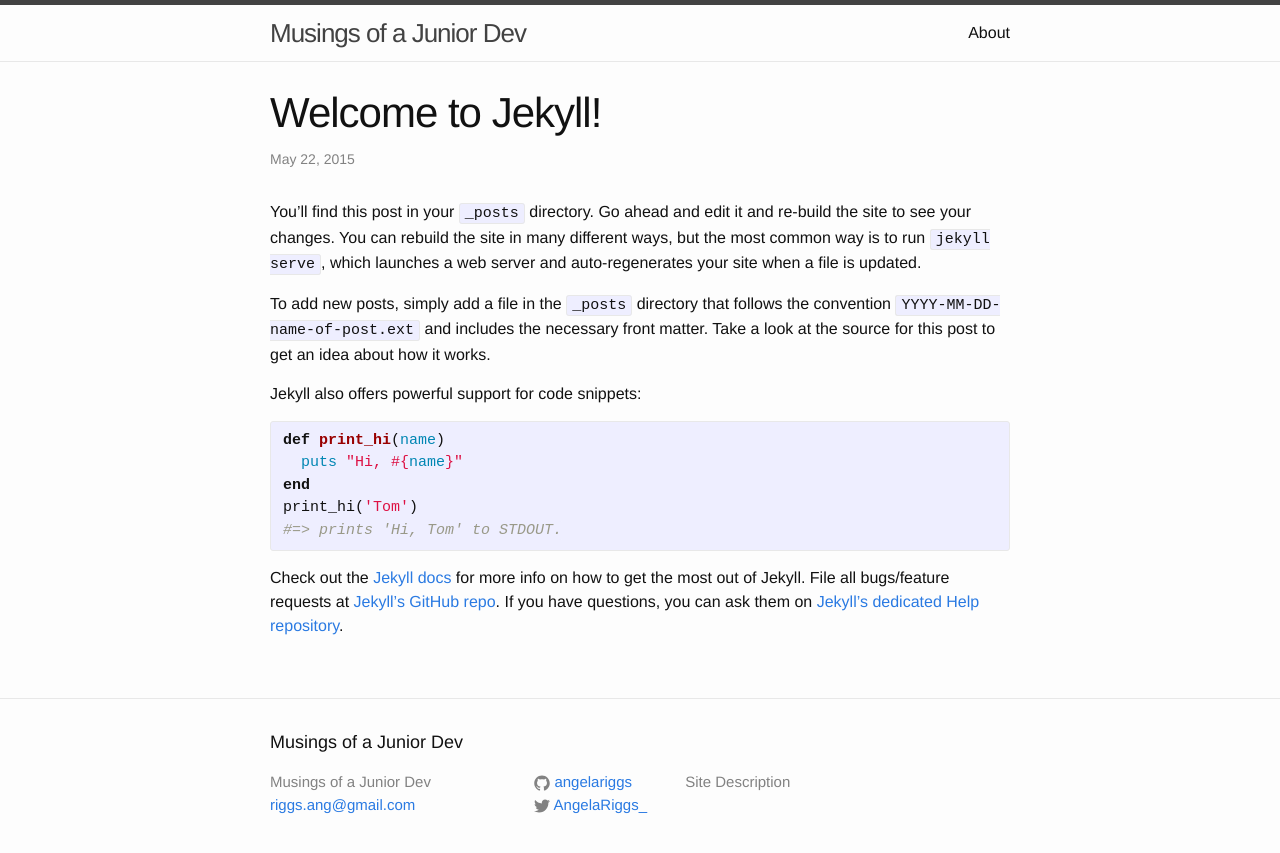
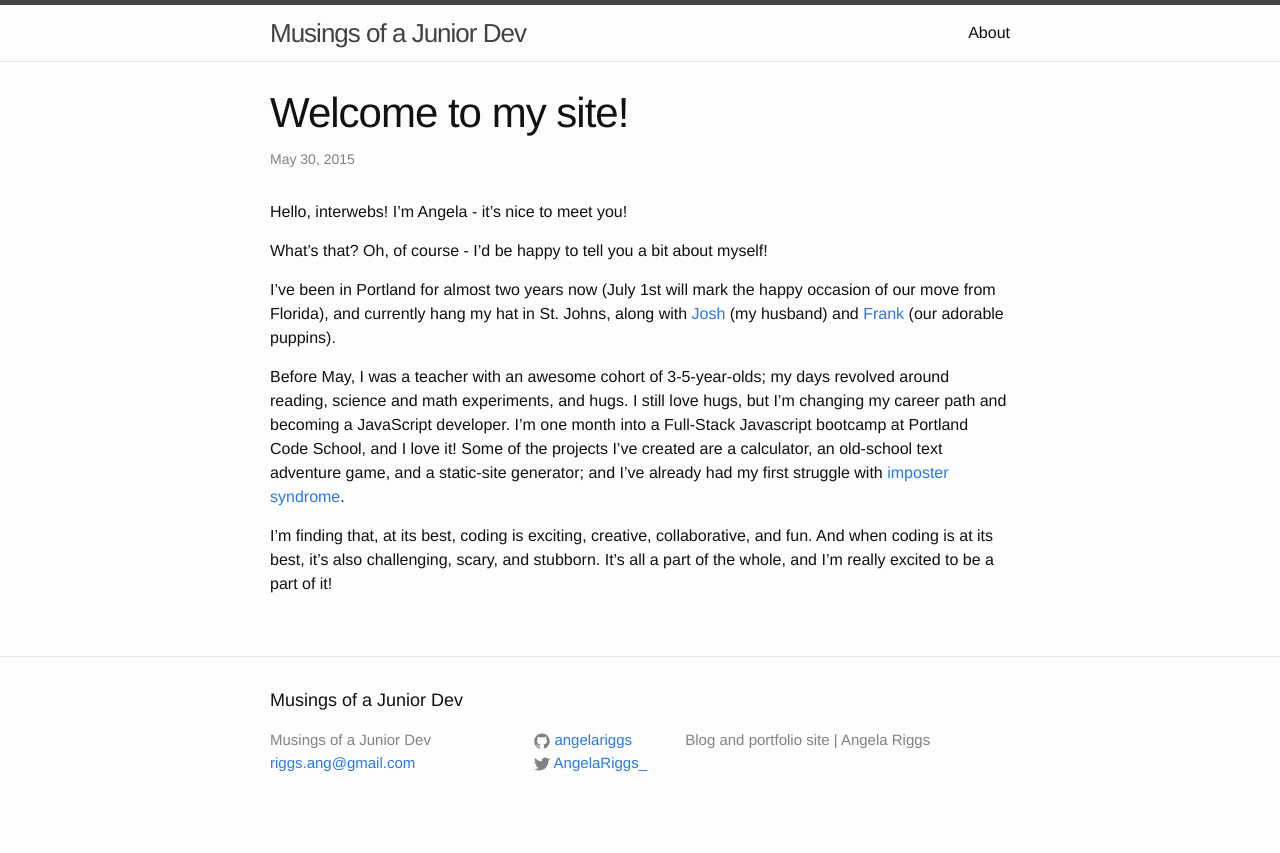
Before and after one commit to angelariggs/angelariggs.github.io, a Jekyll site: the page built from _posts/2015-05-22-welcome-to-jekyll.markdown, in a window 1280 px wide. Shown: the top 853 px of the page. Built offline with Jekyll 4.4.1, drawn with Linux system fonts in a browser that asks for light colours.

Commit message:
removed jekyll default post; added Welcome to My Site post

```diff
--- a/_config.yml
+++ b/_config.yml
@@ -1,7 +1,7 @@
 # Site settings
 title: Musings of a Junior Dev
 email: riggs.ang@gmail.com
-description: Site Description
+description: Blog and portfolio site | Angela Riggs
 baseurl: "" # the subpath of your site, e.g. /blog/
 url: "angelariggs.github.io/" # the base hostname & protocol for your site
 twitter_username: AngelaRiggs_
--- a/_posts/2015-05-22-welcome-to-jekyll.markdown
+++ b/_posts/2015-05-22-welcome-to-jekyll.markdown
@@ -1,25 +1,14 @@
 ---
 layout: post
-title:  "Welcome to Jekyll!"
-date:   2015-05-22 13:37:25
-categories: jekyll update
+title:  "Welcome to my site!"
+date:   2015-05-30
 ---
-You’ll find this post in your `_posts` directory. Go ahead and edit it and re-build the site to see your changes. You can rebuild the site in many different ways, but the most common way is to run `jekyll serve`, which launches a web server and auto-regenerates your site when a file is updated.
+Hello, interwebs! I'm Angela - it's nice to meet you!
 
-To add new posts, simply add a file in the `_posts` directory that follows the convention `YYYY-MM-DD-name-of-post.ext` and includes the necessary front matter. Take a look at the source for this post to get an idea about how it works.
+What's that? Oh, of course - I'd be happy to tell you a bit about myself!
 
-Jekyll also offers powerful support for code snippets:
+I've been in Portland for almost two years now (July 1st will mark the happy occasion of our move from Florida), and currently hang my hat in St. Johns, along with [Josh](http://joshriggs.net/) (my husband) and [Frank](https://instagram.com/p/sL96HQFL82/) (our adorable puppins).
 
-{% highlight ruby %}
-def print_hi(name)
-  puts "Hi, #{name}"
-end
-print_hi('Tom')
-#=> prints 'Hi, Tom' to STDOUT.
-{% endhighlight %}
+Before May, I was a teacher with an awesome cohort of 3-5-year-olds; my days revolved around reading, science and math experiments, and hugs. I still love hugs, but I'm changing my career path and becoming a JavaScript developer. I'm one month into a Full-Stack Javascript bootcamp at Portland Code School, and I love it! Some of the projects I've created are a calculator, an old-school text adventure game, and a static-site generator; and I've already had my first struggle with [imposter syndrome](https://storify.com/angelariggs/imposter-syndrome).
 
-Check out the [Jekyll docs][jekyll] for more info on how to get the most out of Jekyll. File all bugs/feature requests at [Jekyll’s GitHub repo][jekyll-gh]. If you have questions, you can ask them on [Jekyll’s dedicated Help repository][jekyll-help].
-
-[jekyll]:      http://jekyllrb.com
-[jekyll-gh]:   https://github.com/jekyll/jekyll
-[jekyll-help]: https://github.com/jekyll/jekyll-help
+I'm finding that, at its best, coding is exciting, creative, collaborative, and fun. And when coding is at its best, it's also challenging, scary, and stubborn. It's all a part of the whole, and I'm really excited to be a part of it!
```
Also changed, not shown: 5 other files.
